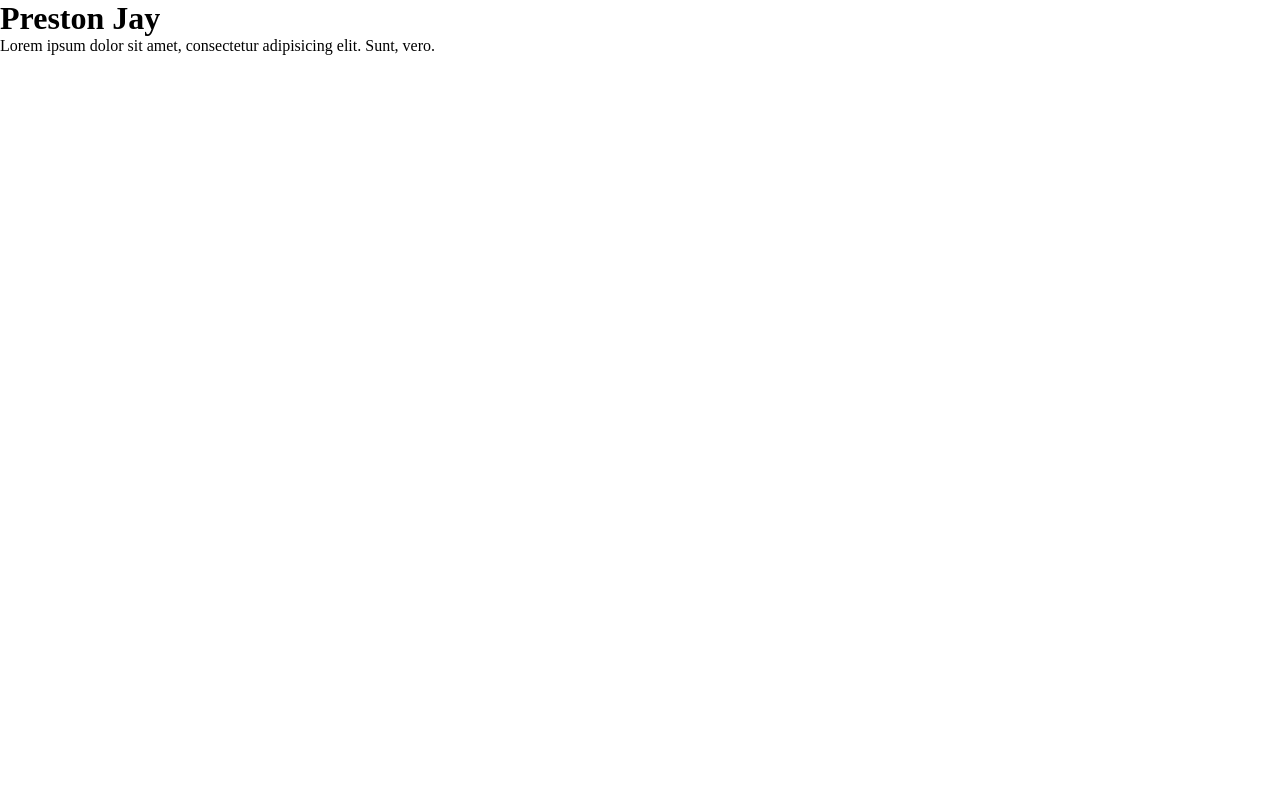
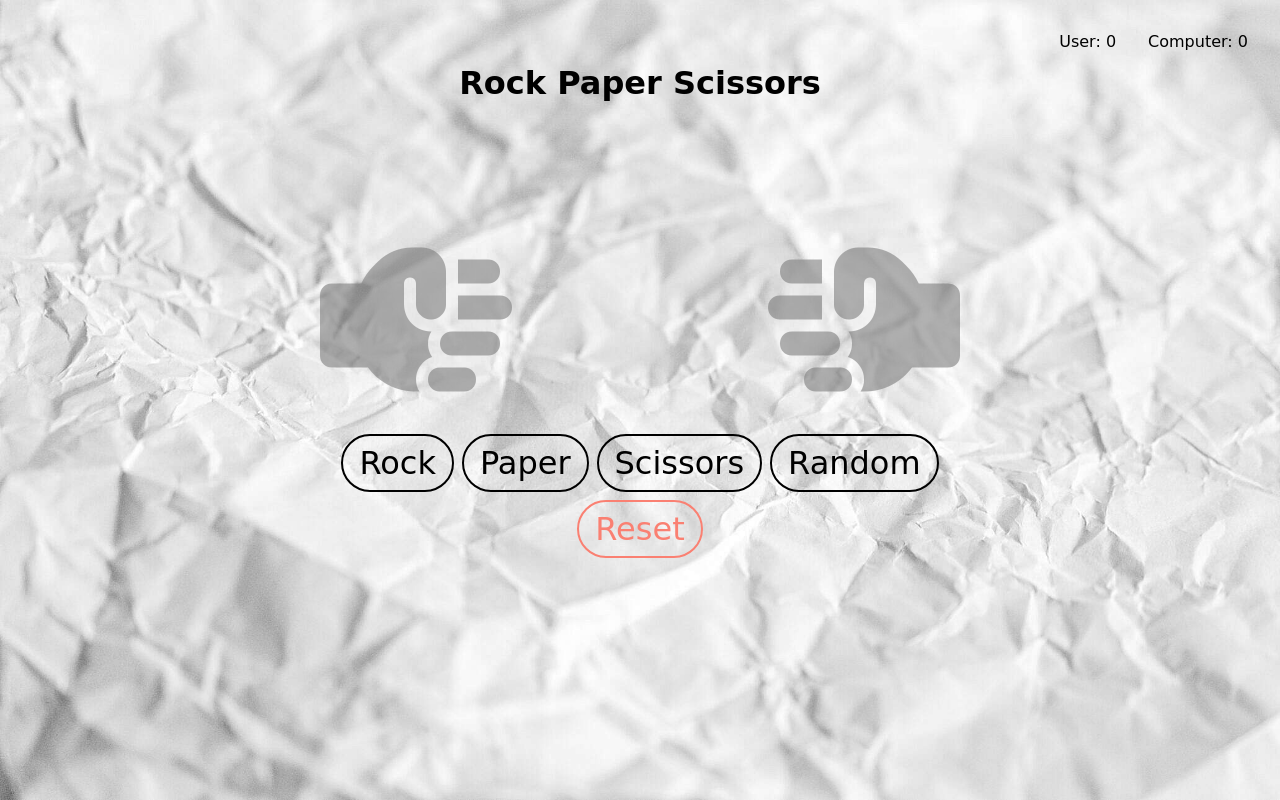
Before and after one commit to prestonevans/rockPaperScissors, a plain HTML site: page index.html in a window 1280 px wide. Drawn offline with nearby package versions, Linux system fonts and the light colour scheme; files that its build step writes are made by us from their sources; a web font is replaced by a local one.

Commit message:
finished core functionality of rock paper scissors

```diff
--- a/index.html
+++ b/index.html
@@ -6,24 +6,41 @@
     <meta http-equiv="X-UA-Compatible" content="IE=edge">
     <meta name="viewport" content="width=device-width, initial-scale=1.0">
     <title>Preston Jay</title>
-	<script src="https://kit.fontawesome.com/ad835ba750.js" crossorigin="anonymous"></script>
     <link rel="stylesheet" href="css/style.css">
+    <link rel="stylesheet" href="https://cdnjs.cloudflare.com/ajax/libs/font-awesome/6.1.1/css/all.min.css" integrity="sha512-KfkfwYDsLkIlwQp6LFnl8zNdLGxu9YAA1QvwINks4PhcElQSvqcyVLLD9aMhXd13uQjoXtEKNosOWaZqXgel0g==" crossorigin="anonymous" referrerpolicy="no-referrer" />
+    <script defer src="js/app.js"></script>
 </head>
 
 <body>
-    <header>
-        <nav>
-
-        </nav>
-    </header>
     <main>
-        <h1>Preston Jay</h1>
-        <p>Lorem ipsum dolor sit amet, consectetur adipisicing elit. Sunt, vero.</p>
+        <div class='scoreboard'>
+            <div class='player'>
+                <span>User:</span>
+                <span data-userScore></span>
+            </div>
+            <div class='player'>
+                <span>Computer:</span>
+                <span data-computerScore></span>
+            </div>
+        </div>
+        <h1>Rock Paper Scissors</h1>
+        <div class='items' data-items>
+            <i class="fa-solid fa-hand-fist"></i>
+            <i class="fa-solid fa-hand-fist"></i>
+        </div>
+        <div class='actions'>
+            <div class='buttons'>
+                <button onclick='rockPaperScissors("rock")'>Rock</button>
+                <button onclick='rockPaperScissors("paper")'>Paper</button>
+                <button onclick='rockPaperScissors("scissors")'>Scissors</button>
+                <button onclick='rockPaperScissors("random")'>Random</button>
+            </div>
+            <div class='reset'>
+                <button onclick='reset()'>Reset</button>
+                <div class='messages' data-messageDisplay=""></div>
+            </div>
+        </div>
     </main>
-    <footer>
-
-    </footer>
-    <script src="js/app.js"></script>
 </body>
 
 </html>
--- a/js/app.js
+++ b/js/app.js
@@ -1,2 +1,86 @@
-//document.body.style.backgroundColor = "red";
-//test me
+const userDisplayScore = document.querySelector('[data-userScore]');
+const computerDisplayScore = document.querySelector('[data-computerScore]');
+const messageDisplay = document.querySelector('[data-messageDisplay');
+const iconDisplay = document.querySelector('[data-items]');
+const iconClassNames = {
+  rock: 'fa-solid fa-hand-fist',
+  paper: 'fa-solid fa-hand',
+  scissors: 'fa-solid fa-hand-scissors',
+};
+const winningPairs = {
+  rock: 'scissors',
+  paper: 'rock',
+  scissors: 'paper',
+};
+
+const TIMEOUT = 700 * 3;
+
+let userScore = 0;
+let computerScore = 0;
+let userItem;
+let computerItem;
+let timeoutId;
+
+userDisplayScore.innerText = userScore;
+computerDisplayScore.innerText = computerScore;
+
+function rockPaperScissors(item) {
+  iconDisplay.innerHTML = `
+    <i class="${iconClassNames['rock']}"></i>
+    <i class="${iconClassNames['rock']}"></i>
+    `;
+
+  const userIcon = document.querySelectorAll('i')[0];
+  const computerIcon = document.querySelectorAll('i')[1];
+  const items = ['rock', 'paper', 'scissors'];
+
+  clearTimeout(timeoutId);
+  messageDisplay.innerText = '';
+  computerItem = items[Math.floor(Math.random() * 3)];
+  userItem = item;
+
+  if (userItem === 'random') {
+    userItem = items[Math.floor(Math.random() * 3)];
+  }
+
+  userIcon.classList.add('animation');
+  computerIcon.classList.add('animation');
+
+  determineWinner();
+}
+
+function reset() {
+  userScore = 0;
+  computerScore = 0;
+
+  userDisplayScore.innerText = userScore;
+  computerDisplayScore.innerText = computerScore;
+  messageDisplay.innerText = '';
+  iconDisplay.innerHTML = `
+    <i class="${iconClassNames['rock']}"></i>
+    <i class="${iconClassNames['rock']}"></i>
+    `;
+}
+
+function determineWinner() {
+  timeoutId = setTimeout(() => {
+    iconDisplay.innerHTML = `
+    <i class="${iconClassNames[userItem]}"></i>
+    <i class="${iconClassNames[computerItem]}"></i>
+    `;
+
+    if (computerItem === userItem) {
+      messageDisplay.innerText = "It's a draw";
+      return;
+    }
+
+    if (winningPairs[userItem] === computerItem) {
+      userDisplayScore.innerText = ++userScore;
+      messageDisplay.innerText = `You won I picked ${computerItem}`;
+      return;
+    }
+
+    computerDisplayScore.innerText = ++computerScore;
+    messageDisplay.innerText = `You lose I picked ${computerItem}`;
+  }, TIMEOUT);
+}
--- a/scss/style.scss
+++ b/scss/style.scss
@@ -1,5 +1,153 @@
+@import url('https://fonts.googleapis.com/css2?family=Kranky&display=swap');
+
 * {
-	border: 0;
-	padding: 0;
-	margin: 0;
+  border: 0;
+  padding: 0;
+  margin: 0;
+  box-sizing: border-box;
+  font-family: 'Kranky', cursive;;
 }
+
+h1 {
+	position: absolute;
+	top: 4rem;
+}
+
+main {
+  min-height: 100vh;
+  background-image: url('../images/paper.jpeg');
+  background-repeat: no-repeat;
+  background-size: cover;
+  display: flex;
+  flex-flow: column;
+  justify-content: center;
+  align-items: center;
+  padding: 1rem;
+}
+
+.scoreboard {
+  position: absolute;
+  top: 2rem;
+  right: 2rem;
+  color: black;
+  display: flex;
+  gap: 2rem;
+}
+
+.buttons {
+  display: flex;
+  justify-content: center;
+  gap: 0.5rem;
+  margin-bottom: 0.5rem;
+}
+
+button {
+  padding: 0.5rem 1rem;
+  border: 0.125rem solid black;
+  border-radius: 1em;
+  background-color: transparent;
+  color: black;
+  font-size: 2rem;
+}
+
+.reset {
+  display: flex;
+  justify-content: center;
+}
+
+.reset button {
+  color: salmon;
+  border-color: salmon;
+}
+
+.messages {
+  position: absolute;
+  bottom: -0.5rem;
+  transform: translateY(100%);
+}
+
+.actions {
+  position: relative;
+  width: 100%;
+}
+.items {
+  width: 100%;
+  max-width: 40rem;
+  display: flex;
+  justify-content: space-between;
+  align-items: center;
+  gap: 1rem;
+
+  i {
+    color: rgba(116, 116, 116, 0.566);
+    font-size: clamp(4rem, 30vw, 12rem);
+    width: clamp(4rem, 30vw, 12rem);
+    height: clamp(4rem, 30vw, 12rem);
+  }
+
+  .fa-hand {
+    transform: rotate(90deg) scale(0.85,1);
+  }
+
+  .fa-hand:last-child {
+    transform: rotate(90deg) scale(0.85, -1);
+  }
+
+  .fa-hand-fist {
+    transform: rotate(90deg) translateX(0.35rem);
+  }
+
+  .fa-hand-fist:last-child {
+    transform: rotate(90deg) scale(1, -1) translateX(0.35rem);
+  }
+
+  .fa-hand-scissors:first-child {
+    transform: scale(-1, 1);
+  }
+}
+
+.animation:first-child {
+	animation-name: countDownFirstChild;
+	animation-duration: 700ms;
+	animation-iteration-count: 3;
+	animation-timing-function: ease-out;
+}
+
+.animation:last-child {
+	animation-name: countDownLastChild;
+	animation-duration: 700ms;
+	animation-iteration-count: 3;
+	animation-timing-function: ease-out;
+  }
+
+@keyframes countDownFirstChild {
+  0% {
+	transform: rotate(90deg) translateX(0.35rem);
+  }
+  50% {
+	transform: rotate(90deg) translateX(-3.25rem);
+
+  }
+  100% {
+	transform: rotate(90deg) translateX(0.35rem);
+  }
+}
+
+@keyframes countDownLastChild {
+	0% {
+	  transform: rotate(90deg) scale(1, -1) translateX(0.35rem);
+	}
+	50% {
+	  transform: rotate(90deg) scale(1, -1) translateX(-3.25rem);
+
+	}
+	100% {
+	  transform: rotate(90deg) scale(1, -1) translateX(0.35rem);
+	}
+  }
+
+@media (max-width: 540px) {
+  .buttons {
+    flex-direction: column;
+  }
+}
```
Also changed, not shown: css/style.css (added), images/paper.jpeg (added), 1 other file.
